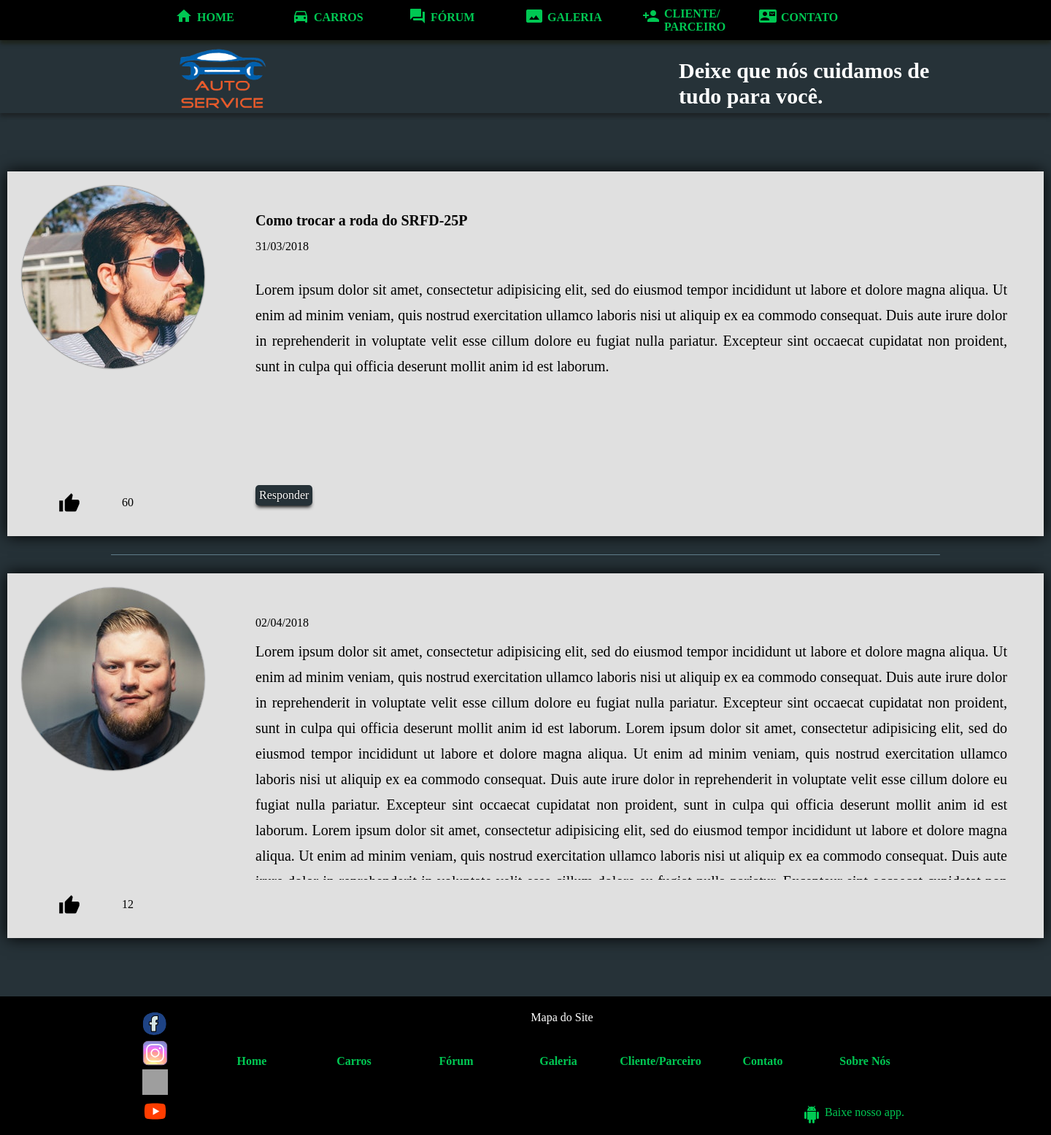
After one commit to kah-eek/Portal-Auto-Center, a PHP site: page /view/forum.php in a window 1440 px wide. The commit adds this page. Shown: the whole page at 73% size. Run offline with PHP 8.4, Linux system fonts and the light colour scheme; some web fonts are replaced; grey boxes are pictures that could not be loaded.

Commit message:
tela finalizada - forum

```diff
--- a/view/component/header.php
+++ b/view/component/header.php
@@ -10,6 +10,7 @@
     <link rel="stylesheet" type="text/css" href="css/loja.css">
     <link rel="stylesheet" type="text/css" href="css/footer.css">
     <link rel="stylesheet" type="text/css" href="css/galeria.css">
+    <link rel="stylesheet" type="text/css" href="css/forum.css">
     <!-- Corrosel -->
     <link rel="stylesheet" type="text/css" href="css/carrosel/style.css">
     <!-- ##################################################### -->
--- /dev/null
+++ b/view/css/forum.css
@@ -0,0 +1,65 @@
+.container_conteudo_central_for{
+  width: 1420px;
+  min-height: 900px;
+  height: auto;
+}
+.container_topico_forum{
+  width: 1420px;
+  height: 500px;
+}
+.container_foto_like_for{
+  width: 290px;
+  height: 500px;
+  /* background-color: red; */
+}
+.foto_usuario_for{
+  width: 250px;
+  height: 250px;
+}
+.foto_usuario_for img{
+  width: inherit;
+  height: inherit;
+}
+.like_topico_for{
+  width: 250px;
+  height: 60px;
+}
+.curtir_numero_likes_for{
+  width: 160px;
+  height: 30px;
+}
+.curtir_for{
+  width: 40px;
+  height: 30px;
+}
+.numero_curtidas_for{
+  width: 120px;
+  height: 30px;
+}
+.container_texto_topico_for{
+  width: 1130px;
+  height: 430px;
+}
+.container_titulo_topico_for{
+  width: 1120;
+  height: 35px;
+  /* background-color: red; */
+}
+.data_topico_for{
+  width: 1030px;
+  height: 40px;
+  /* background-color: purple; */
+}
+.container_descricao_topico_for{
+  width: 1030px;
+  height: 330px;
+  /* background-color: green; */
+}
+.container_botao_topico_for{
+  width: 1130px;
+  height: 50px;
+  /* background-color: red; */
+}
+.underline{
+  text-decoration-color: #757575;
+}
--- a/view/css/padroes.css
+++ b/view/css/padroes.css
@@ -60,9 +60,12 @@ a{
 /* ********************************************************* */
 
 /* ***************** Sombra dos componentes ******************* */
+.sombra_preta_1{box-shadow: 0px 0px 1px #000;}
+.sombra_preta_2{box-shadow: 0px 0px 2px #000;}
 .sombra_preta_5{box-shadow: 0px 0px 5px #000;}
 .sombra_preta_10{box-shadow: 0px 0px 10px #000;}
 .sombra_preta_20{box-shadow: 0px 0px 20px #000;}
+.sombra_preta_30{box-shadow: 0px 0px 30px #000;}
 .sombra_preta_50{box-shadow: 0px 0px 50px #000;}
 
 .sombra_preta_b_15{box-shadow: 0px 4px 10px -3px #000;}
@@ -150,6 +153,7 @@ a{
 .preenche_l_20{padding-left: 20px;box-sizing: border-box;}
 .preenche_l_30{padding-left: 30px;box-sizing: border-box;}
 .preenche_l_40{padding-left: 40px;box-sizing: border-box;}
+.preenche_l_50{padding-left: 50px;box-sizing: border-box;}
 .preenche_l_100{padding-left: 100px;box-sizing: border-box;}
 
 .preenche_b_10{padding-bottom: 10px;box-sizing: border-box;}
@@ -159,9 +163,15 @@ a{
 
 /* ***************** Efeitos no texto ******************* */
 .negrito{font-weight: bold;} /* Negrito */
+.underline{text-decoration: underline;} /* Adiciona uma linha inferior no texto */
 .word_break{word-break: break-all;}/* 'quebra' a palavra */
 .ellipsis{text-overflow: ellipsis; overflow: hidden;} /* Aplica reticências caso o texto ultrapasse o tamnho desejado */
 .espacamento_linha_25{line-height: 25px;} /* Espaçamento entre as linhas */
+.espacamento_linha_35{line-height: 35px;} /* Espaçamento entre as linhas */
+/* ********************************************************* */
+
+/* ***************** Overflow nos componentes ******************* */
+.overflow_auto{overflow: auto;}
 /* ********************************************************* */
 
 /* ***************** Alinhamento de texto ******************* */
@@ -174,7 +184,7 @@ a{
 /* ********************************************************* */
 
 /* ***************** Campos de entrada (inputs) ******************* */
-.input{
+.input_text{ /*input do tipo text */
   border-left: 0;
   border-right: 0;
   border-top: 0;
@@ -189,9 +199,23 @@ a{
   font-family: 'titulo';
   text-align: center;
 }
-.input::placeholder{
+.input_text::placeholder{
   color: #fff;
   font-family: 'titulo';
+}
+
+.input_submit{ /*input do tipo submit */
+  background-color: #263238;
+  border-radius: 5px;
+  border: 0;
+  padding: 5px;
+  box-shadow: 0px 4px 5px -2px #000;
+
+  /* Texto */
+  color: #fff;
+  text-shadow: 0px 0px 2px #000;
+  font-family: 'titulo';
+  text-align: center;
 }
 /* ****************************************************** */
 
@@ -202,6 +226,9 @@ a{
 .margem_t_20{margin-top: 20px;}
 .margem_t_50{margin-top: 50px;}
 .margem_t_80{margin-top: 80px;}
+.margem_t_100{margin-top: 100px;}
+.margem_t_150{margin-top: 150px;}
+.margem_t_180{margin-top: 180px;}
 
 .margem_b_10{margin-bottom: 10px;}
 .margem_b_20{margin-bottom: 20px;}
@@ -260,8 +287,10 @@ a{
 
 /* ***************** Tamanho das fontes ******************* */
 .fs_14{font-size:14px;}
+.fs_16{font-size:16px;}
 .fs_18{font-size:18px;}
 .fs_20{font-size:20px;}
+.fs_30{font-size:30px;}
 .fs_40{font-size:40px;}
 .fs_50{font-size:50px;}
 .fs_60{font-size:60px;}
@@ -278,6 +307,7 @@ a{
 .bsuavizada_5{border-radius: 5px;}
 .bsuavizada_10{border-radius: 10px;}
 .bsuavizada_25{border-radius: 25px;}
+.bsuavizada_250{border-radius: 250px;}
 /* ****************************************************** */
 
 /* ***************** Borda dos componentes ******************* */
--- /dev/null
+++ b/view/forum.php
@@ -0,0 +1,140 @@
+<?php
+  // Importando o cabeçalho
+  require_once("component/header.php");
+?>
+  <!--
+  @autor Caique M Oliveira
+  @data 31/03/2018
+  @descricao Página do forum de discussoes do portal
+  -->
+
+  <!-- Contáiner principal que centraliza todo o conteúdo -->
+  <div class="container_conteudo_central_for centro_lr preenche_t_80">
+
+    <!-- Contáiner do tópico -->
+    <div class="container_topico_forum bg_cinza sombra_preta_20">
+
+      <!-- Contáiner da foto do usuário mais o botão de like -->
+      <div class="container_foto_like_for preenche_20 float_left">
+        <!-- Foto fo usuário -->
+        <div class="foto_usuario_for">
+          <img class="bsuavizada_250 sombra_preta_2" src="pictures/forum/perfil.jpeg" alt="Foto de perfil">
+        </div>
+        <!-- ***************************************************************************** -->
+
+        <!-- Contáiner do like do tópico -->
+        <div class="like_topico_for align_center margem_t_150 preenche_20">
+
+          <!-- Contáiner do ícone de curtir e número de likes -->
+          <div class="curtir_numero_likes_for centro_lr">
+            <!-- Botão curtir -->
+            <div class="curtir_for float_left">
+              <i class="material-icons txt_preto fs_30" title="Curtir">thumb_up</i>
+            </div>
+
+            <!-- Número de curtidas -->
+            <div class="numero_curtidas_for float_left align_center ellipsis conteudo preenche_5">
+              60
+            </div>
+          </div>
+        </div>
+
+      </div>
+      <!-- ############################################################## -->
+
+      <form action="" method="POST">
+        <!-- Conáiner do texto do tópico -->
+        <div class="container_texto_topico_for espacamento_linha_35 float_left preenche_50 conteudo fs_20 justificado">
+
+          <!-- Título do tópico -->
+          <div class="container_titulo_topico_for titulo">
+            Como trocar a roda do SRFD-25P
+          </div>
+
+          <div class="data_topico_for fs_16">
+            31/03/2018
+          </div>
+
+          <!-- Texto descritivo do tópico -->
+          <div class="container_descricao_topico_for preenche_t_20 overflow_auto">
+            Lorem ipsum dolor sit amet, consectetur adipisicing elit, sed do eiusmod tempor incididunt ut labore et dolore magna aliqua. Ut enim ad minim veniam, quis nostrud exercitation ullamco laboris nisi ut aliquip ex ea commodo consequat. Duis aute irure dolor in reprehenderit in voluptate velit esse cillum dolore eu fugiat nulla pariatur. Excepteur sint occaecat cupidatat non proident, sunt in culpa qui officia deserunt mollit anim id est laborum.
+          </div>
+
+        </div>
+
+        <!-- Contáiner do botão do tópico do fórum -->
+        <div class="container_botao_topico_for float_left preenche_l_50">
+          <input class="input_submit" type="submit" name="btn_topico_forum" value="Responder">
+        </div>
+      </form>
+
+    </div>
+    <!-- ________________________________________________________________________________________________________________ -->
+
+    <!-- Divisor de conteúdo -->
+    <div class="divisor"></div>
+
+    <!-- Contáiner de resposta ao tópico -->
+    <div class="container_topico_forum bg_cinza sombra_preta_20">
+
+      <!-- Contáiner da foto do usuário mais o botão de like -->
+      <div class="container_foto_like_for preenche_20 float_left">
+        <!-- Foto fo usuário -->
+        <div class="foto_usuario_for">
+          <img class="bsuavizada_250 sombra_preta_2" src="pictures/forum/smile_face.jpeg" alt="Foto de perfil">
+        </div>
+        <!-- ***************************************************************************** -->
+
+        <!-- Contáiner do like do tópico -->
+        <div class="like_topico_for align_center margem_t_150 preenche_20">
+
+          <!-- Contáiner do ícone de curtir e número de likes -->
+          <div class="curtir_numero_likes_for centro_lr">
+            <!-- Botão curtir -->
+            <div class="curtir_for float_left">
+              <i class="material-icons txt_preto fs_30" title="Curtir">thumb_up</i>
+            </div>
+
+            <!-- Número de curtidas -->
+            <div class="numero_curtidas_for float_left align_center ellipsis conteudo preenche_5">
+              12
+            </div>
+          </div>
+        </div>
+
+      </div>
+      <!-- ############################################################## -->
+
+      <form action="" method="POST">
+        <!-- Conáiner do texto do tópico -->
+        <div class="container_texto_topico_for espacamento_linha_35 float_left preenche_50 conteudo fs_20 justificado">
+
+          <div class="data_topico_for fs_16">
+            02/04/2018
+          </div>
+
+          <!-- Texto descritivo do tópico -->
+          <div class="container_descricao_topico_for overflow_auto">
+            Lorem ipsum dolor sit amet, consectetur adipisicing elit, sed do eiusmod tempor incididunt ut labore et dolore magna aliqua. Ut enim ad minim veniam, quis nostrud exercitation ullamco laboris nisi ut aliquip ex ea commodo consequat. Duis aute irure dolor in reprehenderit in voluptate velit esse cillum dolore eu fugiat nulla pariatur. Excepteur sint occaecat cupidatat non proident, sunt in culpa qui officia deserunt mollit anim id est laborum.
+            Lorem ipsum dolor sit amet, consectetur adipisicing elit, sed do eiusmod tempor incididunt ut labore et dolore magna aliqua. Ut enim ad minim veniam, quis nostrud exercitation ullamco laboris nisi ut aliquip ex ea commodo consequat. Duis aute irure dolor in reprehenderit in voluptate velit esse cillum dolore eu fugiat nulla pariatur. Excepteur sint occaecat cupidatat non proident, sunt in culpa qui officia deserunt mollit anim id est laborum.
+            Lorem ipsum dolor sit amet, consectetur adipisicing elit, sed do eiusmod tempor incididunt ut labore et dolore magna aliqua. Ut enim ad minim veniam, quis nostrud exercitation ullamco laboris nisi ut aliquip ex ea commodo consequat. Duis aute irure dolor in reprehenderit in voluptate velit esse cillum dolore eu fugiat nulla pariatur. Excepteur sint occaecat cupidatat non proident, sunt in culpa qui officia deserunt mollit anim id est laborum.
+            Lorem ipsum dolor sit amet, consectetur adipisicing elit, sed do eiusmod tempor incididunt ut labore et dolore magna aliqua. Ut enim ad minim veniam, quis nostrud exercitation ullamco laboris nisi ut aliquip ex ea commodo consequat. Duis aute irure dolor in reprehenderit in voluptate velit esse cillum dolore eu fugiat nulla pariatur. Excepteur sint occaecat cupidatat non proident, sunt in culpa qui officia deserunt mollit anim id est laborum.
+          </div>
+
+        </div>
+
+        <!-- Contáiner do botão do tópico do fórum -->
+        <!-- <div class="container_botao_topico_for float_left preenche_l_50 preenche_t_10">
+          <input class="input_submit" type="submit" name="btn_topico_forum" value="Responder">
+        </div> -->
+      </form>
+
+    </div>
+    <!-- ________________________________________________________________________________________________________________ -->
+
+  </div>
+
+  <!-- Rodape -->
+  <?php
+    require_once('component/footer.php');
+  ?>
--- a/view/home.php
+++ b/view/home.php
@@ -10,5 +10,6 @@
     <a href="view/loja.php">HOME</a><br>
     <a href="view/component/footer.php">footer</a><br>
     <a href="view/galeria.php">galeria</a><br>
+    <a href="view/forum.php">forum</a><br>
   </body>
 </html>
--- a/view/loja.php
+++ b/view/loja.php
@@ -11,7 +11,7 @@
         <div class="fundo_opaco_loj preenche_t_250">
           <form action="index.html" method="post">
             <div class="container_campo_pesquisa_loj centro_lr">
-              <input required class="input fs_60 float_left" type="text" name="txt_pesquisa" value="" placeholder="Digite o que você procura">
+              <input required class="input_text fs_60 float_left" type="text" name="txt_pesquisa" value="" placeholder="Digite o que você procura">
 
               <label for="btn_pesquisar">
                 <i class="material-icons fs_50 txt_branco txt_sombra_1x1x1_preto outline_none display_block float_left sem_borda transparente preenche_t_10">
```
Also changed, not shown: view/pictures/forum/perfil.jpeg (added), view/pictures/forum/smile_face.jpeg (added), wireframes/cms/home_cms.png (added), wireframes/site/forum.jpeg (added).
